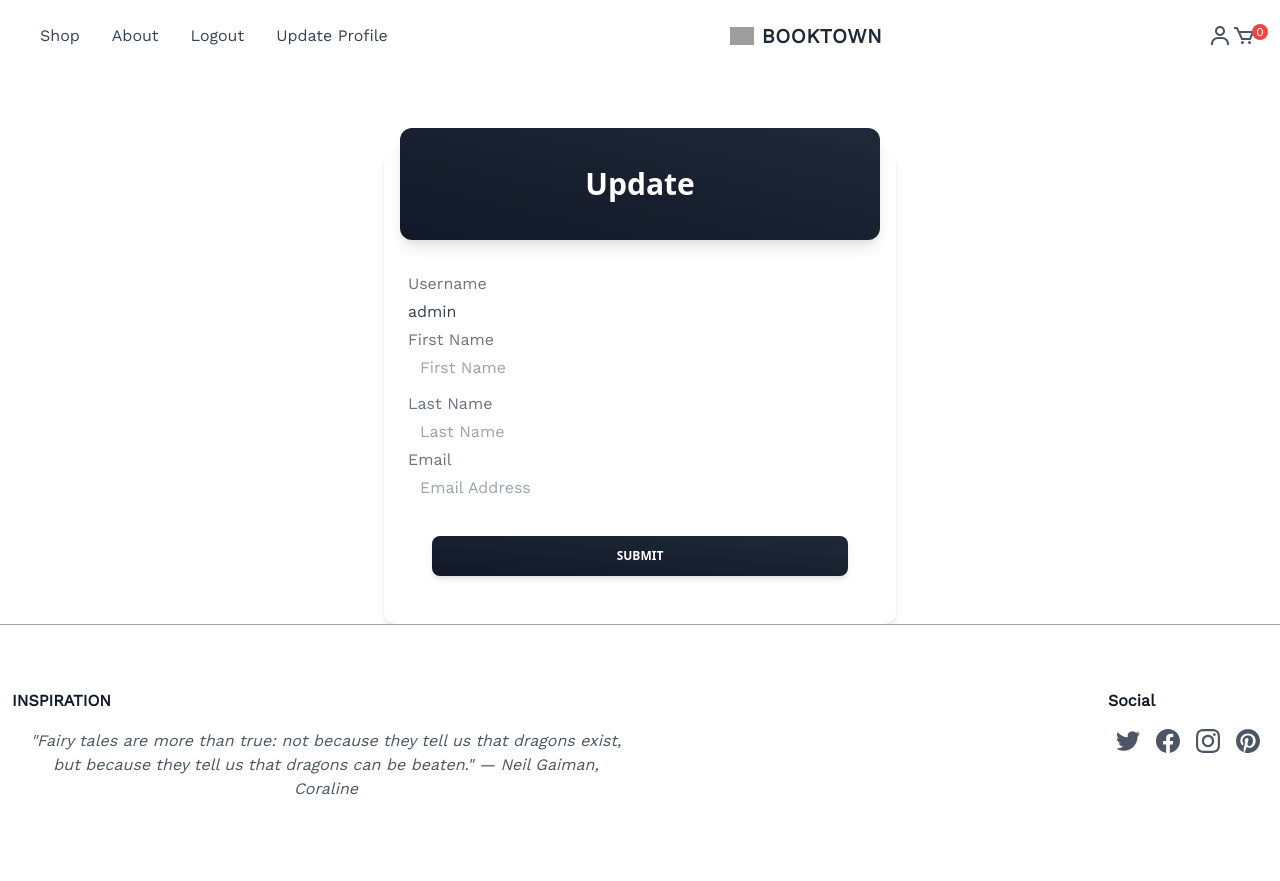
After one commit to Rohanpudasaini/fyp_django, a Django app: page /update/ in a window 1280 px wide. The commit adds this page. Run offline with Django 4.2, Linux system fonts and the light colour scheme; a user stored in the database is signed in; data comes from the database, SQL or seed files in the repository; both versions use the stored data as it was after the commit; parts of the project's set-up code (start-up, migrations or seed data) failed here and were passed over; some libraries are stand-ins or nearby versions; grey boxes are pictures that could not be loaded.

Commit message:
feat(user): Added option to update user info

```diff
--- a/store/forms.py
+++ b/store/forms.py
@@ -1,6 +1,27 @@
 from django.contrib.auth.models import User
-from django.contrib.auth.forms import UserCreationForm
+from django.contrib.auth.forms import UserCreationForm, UserChangeForm
 from django import forms
+
+class UpdateUserForm(UserChangeForm):
+	# Hide Password stuff
+	password = None
+	# Get other fields
+	email = forms.EmailField(label="Email", widget=forms.TextInput(attrs={'class':'peer block min-h-[auto] w-full rounded border-0 bg-transparent px-3 py-[0.32rem] leading-[1.6] outline-none transition-all duration-200 ease-linear focus:placeholder:opacity-100 data-[te-input-state-active]:placeholder:opacity-100 motion-reduce:transition-none dark:placeholder:text-neutral-200 [&:not([data-te-input-placeholder-active])]:placeholder:opacity-0', 'placeholder':'Email Address'}), required=False)
+	first_name = forms.CharField(label="First Name", max_length=100, widget=forms.TextInput(attrs={'class':'peer block min-h-[auto] w-full rounded border-0 bg-transparent px-3 py-[0.32rem] leading-[1.6] outline-none transition-all duration-200 ease-linear focus:placeholder:opacity-100 data-[te-input-state-active]:placeholder:opacity-100 motion-reduce:transition-none dark:placeholder:text-neutral-200 [&:not([data-te-input-placeholder-active])]:placeholder:opacity-0', 'placeholder':'First Name'}), required=False)
+	last_name = forms.CharField(label="Last Name",  max_length=100, widget=forms.TextInput(attrs={'class':'peer block min-h-[auto] w-full rounded border-0 bg-transparent px-3 py-[0.32rem] leading-[1.6] outline-none transition-all duration-200 ease-linear focus:placeholder:opacity-100 data-[te-input-state-active]:placeholder:opacity-100 motion-reduce:transition-none dark:placeholder:text-neutral-200 [&:not([data-te-input-placeholder-active])]:placeholder:opacity-0', 'placeholder':'Last Name'}), required=False)
+
+	class Meta:
+		model = User
+		fields = ('username', 'first_name', 'last_name', 'email')
+
+	def __init__(self, *args, **kwargs):
+		super(UpdateUserForm, self).__init__(*args, **kwargs)
+
+		self.fields['username'].widget.attrs['class'] = 'form-control'
+		self.fields['username'].widget.attrs['placeholder'] = 'User Name'
+		self.fields['username'].label = ''
+		self.fields['username'].help_text = ''
+
 
 class SignUpForm(UserCreationForm):
 	email = forms.EmailField(label="", widget=forms.TextInput(attrs={'class':'peer block min-h-[auto] w-full rounded border-0 bg-transparent px-3 py-[0.32rem] leading-[1.6] outline-none transition-all duration-200 ease-linear focus:placeholder:opacity-100 data-[te-input-state-active]:placeholder:opacity-100 motion-reduce:transition-none dark:placeholder:text-neutral-200 [&:not([data-te-input-placeholder-active])]:placeholder:opacity-0', 'placeholder':'Email Address'}))
@@ -10,7 +31,7 @@ class SignUpForm(UserCreationForm):
 
 	class Meta:
 		model = User
-		fields = ('username', 'first_name', 'last_name', 'email', 'phone', 'password1', 'password2')
+		fields = ('username', 'first_name', 'last_name', 'email', 'password1', 'password2')
 
 	def __init__(self, *args, **kwargs):
 		super(SignUpForm, self).__init__(*args, **kwargs)
--- a/store/templates/navbar.html
+++ b/store/templates/navbar.html
@@ -17,6 +17,7 @@
                     <li><a class="inline-block no-underline hover:text-black hover:underline py-2 px-4" href="/about">About</a></li>
                     {% if user.is_authenticated %}
                     <li><a class="inline-block no-underline hover:text-black hover:underline py-2 px-4" href="{% url 'logout' %}">Logout</a></li>
+                    <li><a class="inline-block no-underline hover:text-black hover:underline py-2 px-4" href="{% url 'update_user' %}">Update Profile</a></li>
                     {% else %}
                     <li><a class="inline-block no-underline hover:text-black hover:underline py-2 px-4" href="{% url 'login' %}">Login</a></li>
                     <li><a class="inline-block no-underline hover:text-black hover:underline py-2 px-4" href="{% url 'register' %}">Signup</a></li>
--- a/store/templates/register.html
+++ b/store/templates/register.html
@@ -34,7 +34,7 @@
                   </div>
 
                   <div class="flex mb-7" data-te-input-wrapper-init>
-                    {{form.email}} {{form.phone}}
+                    {{form.email}}
                   </div>
 
                   <div
--- /dev/null
+++ b/store/templates/update_user.html
@@ -0,0 +1,59 @@
+{%extends 'base.html'%} {% block content %} {%load static%}
+
+<div class="w-full max-w-lg mx-auto mt-20 p-8relative flex flex-col text-gray-700 bg-white shadow-md w-96 rounded-xl bg-clip-border">
+    <div
+      class="relative grid mx-4 mb-4 -mt-6 overflow-hidden text-white shadow-lg h-28 place-items-center rounded-xl bg-gradient-to-tr from-gray-900 to-gray-800 bg-clip-border shadow-gray-900/20">
+      <h3 class="block font-sans text-3xl antialiased font-semibold leading-snug tracking-normal text-white">
+        Update
+      </h3>
+    </div>
+    <div class="flex flex-col gap-4 p-6">
+    <form method="POST" action="{% url 'update_user' %}">
+        {% csrf_token %}
+      <div class="relative h-11 pt-5 mb-3 w-full min-w-[200px]">
+          <label
+            class="before:content[' '] after:content[' '] pointer-events-none absolute left-0 -top-1.5 flex h-full w-full select-none !overflow-visible truncate text-[11px] font-normal leading-tight text-gray-500 transition-all before:pointer-events-none before:mt-[6.5px] before:mr-1 before:box-border before:block before:h-1.5 before:w-2.5 before:rounded-tl-md before:border-t before:border-l before:border-blue-gray-200 before:transition-all after:pointer-events-none after:mt-[6.5px] after:ml-1 after:box-border after:block after:h-1.5 after:w-2.5 after:flex-grow after:rounded-tr-md after:border-t after:border-r after:border-blue-gray-200 after:transition-all peer-placeholder-shown:text-sm peer-placeholder-shown:leading-[4.1] peer-placeholder-shown:text-blue-gray-500 peer-placeholder-shown:before:border-transparent peer-placeholder-shown:after:border-transparent peer-focus:text-[11px] peer-focus:leading-tight peer-focus:text-gray-900 peer-focus:before:border-t-2 peer-focus:before:border-l-2 peer-focus:before:!border-gray-900 peer-focus:after:border-t-2 peer-focus:after:border-r-2 peer-focus:after:!border-gray-900 peer-disabled:text-transparent peer-disabled:before:border-transparent peer-disabled:after:border-transparent peer-disabled:peer-placeholder-shown:text-blue-gray-500">
+            Username
+          </label>
+        {% comment %} <input
+          class="w-full h-full px-3 py-3 font-sans text-sm font-normal transition-all bg-transparent border rounded-md peer border-blue-gray-200 border-t-transparent text-blue-gray-700 outline outline-0 placeholder-shown:border placeholder-shown:border-blue-gray-200 placeholder-shown:border-t-blue-gray-200 focus:border-2 focus:border-gray-900 focus:border-t-transparent focus:outline-0 disabled:border-0 disabled:bg-blue-gray-50"
+          placeholder=" " /> {% endcomment %}
+          {{user_form.username}}
+      </div>
+      <div class="relative pt-5 mb-5 h-11 w-full min-w-[200px]">
+        <label
+            class="before:content[' '] after:content[' '] pointer-events-none absolute left-0 -top-1.5 flex h-full w-full select-none !overflow-visible truncate text-[11px] font-normal leading-tight text-gray-500 transition-all before:pointer-events-none before:mt-[6.5px] before:mr-1 before:box-border before:block before:h-1.5 before:w-2.5 before:rounded-tl-md before:border-t before:border-l before:border-blue-gray-200 before:transition-all after:pointer-events-none after:mt-[6.5px] after:ml-1 after:box-border after:block after:h-1.5 after:w-2.5 after:flex-grow after:rounded-tr-md after:border-t after:border-r after:border-blue-gray-200 after:transition-all peer-placeholder-shown:text-sm peer-placeholder-shown:leading-[4.1] peer-placeholder-shown:text-blue-gray-500 peer-placeholder-shown:before:border-transparent peer-placeholder-shown:after:border-transparent peer-focus:text-[11px] peer-focus:leading-tight peer-focus:text-gray-900 peer-focus:before:border-t-2 peer-focus:before:border-l-2 peer-focus:before:!border-gray-900 peer-focus:after:border-t-2 peer-focus:after:border-r-2 peer-focus:after:!border-gray-900 peer-disabled:text-transparent peer-disabled:before:border-transparent peer-disabled:after:border-transparent peer-disabled:peer-placeholder-shown:text-blue-gray-500">
+            First Name
+          </label>
+        {{user_form.first_name}}
+      </div>
+      <div class="relative h-11 pt-5 mb-3 w-full min-w-[200px]">
+          <label
+            class="before:content[' '] after:content[' '] pointer-events-none absolute left-0 -top-1.5 flex h-full w-full select-none !overflow-visible truncate text-[11px] font-normal leading-tight text-gray-500 transition-all before:pointer-events-none before:mt-[6.5px] before:mr-1 before:box-border before:block before:h-1.5 before:w-2.5 before:rounded-tl-md before:border-t before:border-l before:border-blue-gray-200 before:transition-all after:pointer-events-none after:mt-[6.5px] after:ml-1 after:box-border after:block after:h-1.5 after:w-2.5 after:flex-grow after:rounded-tr-md after:border-t after:border-r after:border-blue-gray-200 after:transition-all peer-placeholder-shown:text-sm peer-placeholder-shown:leading-[4.1] peer-placeholder-shown:text-blue-gray-500 peer-placeholder-shown:before:border-transparent peer-placeholder-shown:after:border-transparent peer-focus:text-[11px] peer-focus:leading-tight peer-focus:text-gray-900 peer-focus:before:border-t-2 peer-focus:before:border-l-2 peer-focus:before:!border-gray-900 peer-focus:after:border-t-2 peer-focus:after:border-r-2 peer-focus:after:!border-gray-900 peer-disabled:text-transparent peer-disabled:before:border-transparent peer-disabled:after:border-transparent peer-disabled:peer-placeholder-shown:text-blue-gray-500">
+            Last Name
+          </label>
+          {{user_form.last_name}}
+      </div>
+      <div class="relative pt-5 mb-5 h-11 w-full min-w-[200px]">
+        <label
+            class="before:content[' '] after:content[' '] pointer-events-none absolute left-0 -top-1.5 flex h-full w-full select-none !overflow-visible truncate text-[11px] font-normal leading-tight text-gray-500 transition-all before:pointer-events-none before:mt-[6.5px] before:mr-1 before:box-border before:block before:h-1.5 before:w-2.5 before:rounded-tl-md before:border-t before:border-l before:border-blue-gray-200 before:transition-all after:pointer-events-none after:mt-[6.5px] after:ml-1 after:box-border after:block after:h-1.5 after:w-2.5 after:flex-grow after:rounded-tr-md after:border-t after:border-r after:border-blue-gray-200 after:transition-all peer-placeholder-shown:text-sm peer-placeholder-shown:leading-[4.1] peer-placeholder-shown:text-blue-gray-500 peer-placeholder-shown:before:border-transparent peer-placeholder-shown:after:border-transparent peer-focus:text-[11px] peer-focus:leading-tight peer-focus:text-gray-900 peer-focus:before:border-t-2 peer-focus:before:border-l-2 peer-focus:before:!border-gray-900 peer-focus:after:border-t-2 peer-focus:after:border-r-2 peer-focus:after:!border-gray-900 peer-disabled:text-transparent peer-disabled:before:border-transparent peer-disabled:after:border-transparent peer-disabled:peer-placeholder-shown:text-blue-gray-500">
+            Email
+          </label>
+        {{user_form.email}}
+      </div>
+
+      <div class="p-6 pt-4">
+        <input type='Submit' class ="block w-full select-none rounded-lg bg-gradient-to-tr from-gray-900 to-gray-800 py-3 px-6 text-center align-middle font-sans text-xs font-bold uppercase text-white shadow-md shadow-gray-900/10 transition-all hover:shadow-lg hover:shadow-gray-900/20 active:opacity-[0.85] disabled:pointer-events-none disabled:opacity-50 disabled:shadow-none"
+        type="button"></input>
+        {% comment %} <button
+          class="block w-full select-none rounded-lg bg-gradient-to-tr from-gray-900 to-gray-800 py-3 px-6 text-center align-middle font-sans text-xs font-bold uppercase text-white shadow-md shadow-gray-900/10 transition-all hover:shadow-lg hover:shadow-gray-900/20 active:opacity-[0.85] disabled:pointer-events-none disabled:opacity-50 disabled:shadow-none"
+          type="button">
+          Update
+        </button> {% endcomment %}
+
+      </div>
+    </div>
+    </form>
+  </div>
+
+{% endblock %}
--- a/store/urls.py
+++ b/store/urls.py
@@ -10,4 +10,5 @@ urlpatterns = [
     path('register/', views.register_user, name = 'register'),
     path('product/<int:pk>',views.product, name='product'),
     path('recommend/',views.recommended, name='recommended'),
+    path('update/', views.update_user, name ='update_user'),
 ]
--- a/store/views.py
+++ b/store/views.py
@@ -2,10 +2,10 @@ from django.shortcuts import redirect, render
 from .models import Product, Quote
 from django.contrib.auth import authenticate, login, logout
 from django.contrib.auth.models import User
-from django.contrib.auth.forms import UserCreationForm
-from django import forms
+# from django.contrib.auth.forms import UserCreationForm
+# from django import forms
 from django.contrib import messages
-from .forms import SignUpForm
+from .forms import SignUpForm, UpdateUserForm
 from store.recommend_main import recommend, df
 import random
 # Create your views here.
@@ -95,3 +95,19 @@ def recommended(request):
     quotes = Quote.objects.all()
     random_quotes = random.choice(quotes) if quotes.exists() else None
     return render(request, 'recommend.html',{'random_quotes':random_quotes, 'recommended':results})
+
+def update_user(request):
+	if request.user.is_authenticated:
+		current_user = User.objects.get(id=request.user.id)
+		user_form = UpdateUserForm(request.POST or None, instance=current_user)
+
+		if user_form.is_valid():
+			user_form.save()
+
+			login(request, current_user)
+			messages.success(request, "User Has Been Updated!!")
+			return redirect('home')
+		return render(request, "update_user.html", {'user_form':user_form})
+	else:
+		messages.success(request, "You Must Be Logged In To Access That Page!!")
+		return redirect('home')
```
Also changed, not shown: db.sqlite3.
